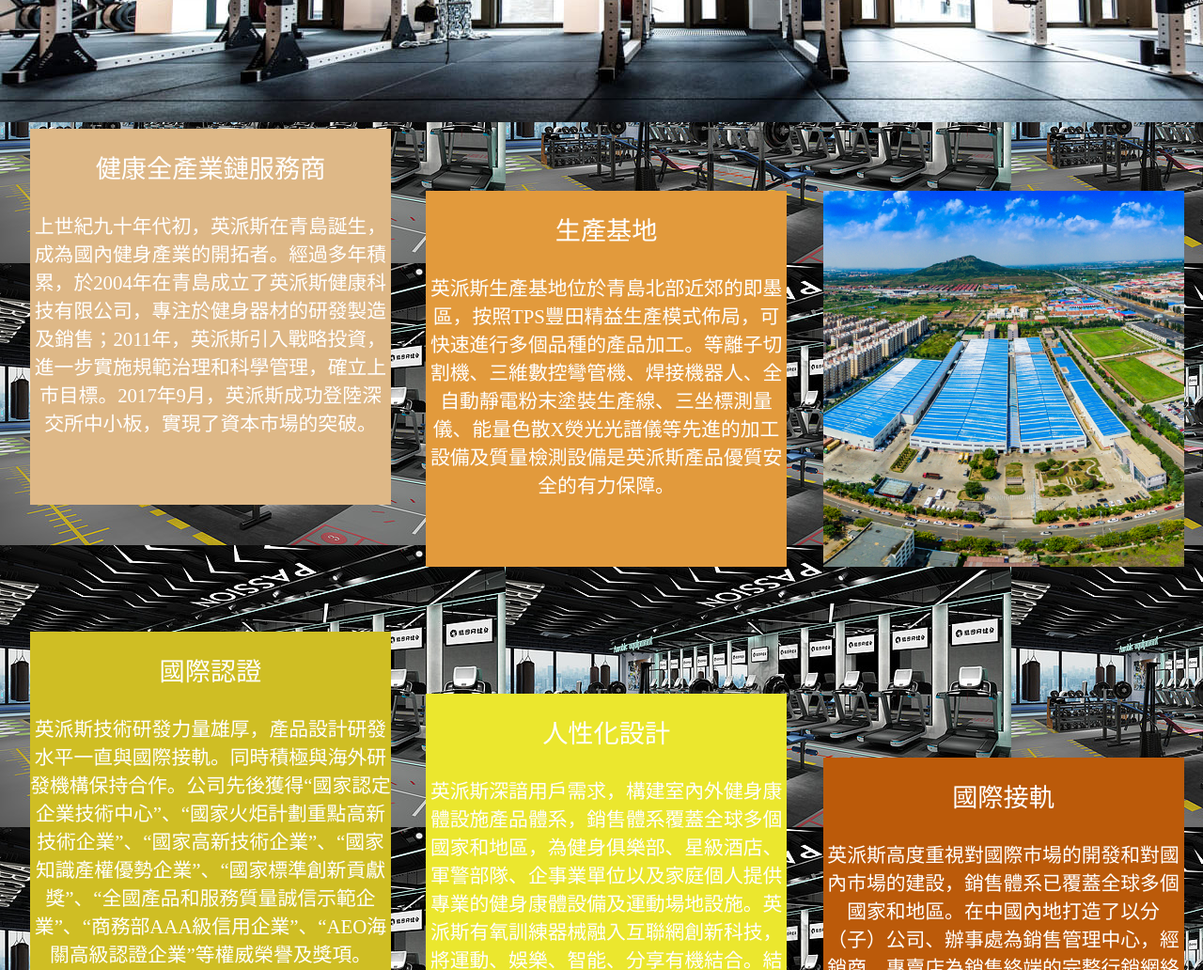
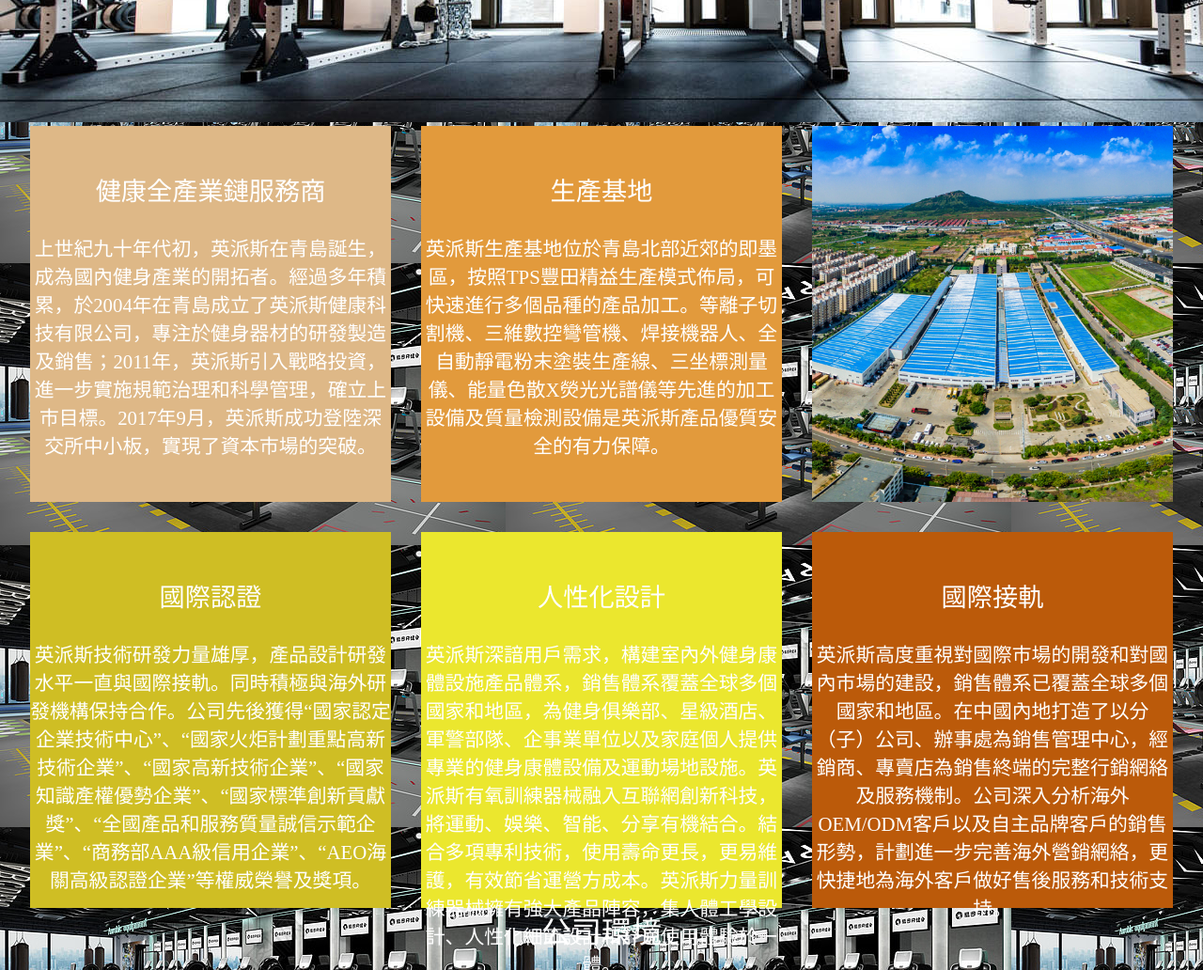
Before and after one commit to van70201/-Topic, a plain HTML site: page p1.html in a window 1280 px wide. Shown: the part 320-1352 px from the top of the page at 94% size. Drawn offline with nearby package versions, Linux system fonts and the light colour scheme.

Commit message:
首頁修改

```diff
--- a/p1.css
+++ b/p1.css
@@ -38,12 +38,18 @@ header{
     text-decoration:none;
     font-size: 130%;
 }
+.aa1{
+    position: relative;
+    width: 100%;
+    height: 400px;
+    display: flex;
+}
 .a3{
     position: relative;
     width: 30%;
     height: 400px;
     margin-left: 2.5%;
-    margin-top: -1.9%;
+    margin-top: 0;
     text-align: center;
     background-color: burlywood;
     color: white;
@@ -62,8 +68,8 @@ header{
     position: relative;
     width: 30%;
     height: 400px;
-    margin-left: 35.4%;
-    margin-top: -28.2%;
+    margin-left: 2.5%;
+    margin-top: 0;
     text-align: center;
     background-color: rgb(226, 154, 60);
     color: white;
@@ -72,15 +78,15 @@ header{
     position: relative;
     width: 30%;
     height: 400px;
-    margin-left: 68.4%;
-    top: -400px;
+
+    margin-left: 2.5%;
 }
 .a7{
     position: relative;
     width: 30%;
     height: 400px;
     margin-left: 2.5%;
-    margin-top: -28.3%;
+    margin-top: 2.5%;
     text-align: center;
     background-color: rgb(207, 190, 36);
     color: white;
@@ -89,8 +95,8 @@ header{
     position: relative;
     width: 30%;
     height: 400px;
-    margin-left: 35.4%;
-    margin-top: -28.2%;
+    margin-left: 2.5%;
+    margin-top: 2.5%;
     text-align: center;
     background-color: rgb(235, 231, 46);
     color: white;
@@ -99,8 +105,8 @@ header{
     position: relative;
     width: 30%;
     height: 400px;
-    margin-left: 68.4%;
-    margin-top: -28.1%;
+    margin-left: 2.5%;
+    margin-top: 2.5%;
     text-align: center;
     background-color: rgb(187, 90, 10);
     color: white;
--- a/p1.html
+++ b/p1.html
@@ -23,6 +23,7 @@
         <img src="/p1/1.jpg" class="a2">
     </div>
     <div>
+        <div class="aa1">
             <div class="a3">
                 <p class="a4">健康全產業鏈服務商</p>
                 <p class="a5">上世紀九十年代初，英派斯在青島誕生，成為國內健身產業的開拓者。經過多年積累，於2004年在青島成立了英派斯健康科技有限公司，專注於健身器材的研發製造及銷售；2011年，英派斯引入戰略投資，進一步實施規範治理和科學管理，確立上市目標。2017年9月，英派斯成功登陸深交所中小板，實現了資本市場的突破。</p>
@@ -31,7 +32,9 @@
                 <p class="a4">生產基地</p>
                 <p class="a5">英派斯生產基地位於青島北部近郊的即墨區，按照TPS豐田精益生產模式佈局，可快速進行多個品種的產品加工。等離子切割機、三維數控彎管機、焊接機器人、全自動靜電粉末塗裝生產線、三坐標測量儀、能量色散X熒光光譜儀等先進的加工設備及質量檢測設備是英派斯產品優質安全的有力保障。</p>
             </div>
-        <div><img src="/p1/3.jpg" class="i2"></div>
+            <div class="i2"><img src="/p1/3.jpg" width="100%" height="100%"></div>
+        </div>
+        <div class="aa1">
             <div class="a7">
                 <p class="a4">國際認證</p>
                 <p class="a5">英派斯技術研發力量雄厚，產品設計研發水平一直與國際接軌。同時積極與海外研發機構保持合作。公司先後獲得“國家認定企業技術中心”、“國家火炬計劃重點高新技術企業”、“國家高新技術企業”、“國家知識產權優勢企業”、“國家標準創新貢獻獎”、“全國產品和服務質量誠信示範企業”、“商務部AAA級信用企業”、“AEO海關高級認證企業”等權威榮譽及獎項。</p>
@@ -43,6 +46,7 @@
             <div class="a9">
                 <p class="a4">國際接軌</p>
                 <p class="a5">英派斯高度重視對國際市場的開發和對國內市場的建設，銷售體系已覆蓋全球多個國家和地區。在中國內地打造了以分（子）公司、辦事處為銷售管理中心，經銷商、專賣店為銷售終端的完整行銷網絡及服務機制。公司深入分析海外OEM/ODM客戶以及自主品牌客戶的銷售形勢，計劃進一步完善海外營銷網絡，更快捷地為海外客戶做好售後服務和技術支持。</p>
+            </div>
         </div>
     </div>
     <div class="a11"><p>公司環境</p></div>
```
Lines whose indentation alone changed are shown as unchanged.
